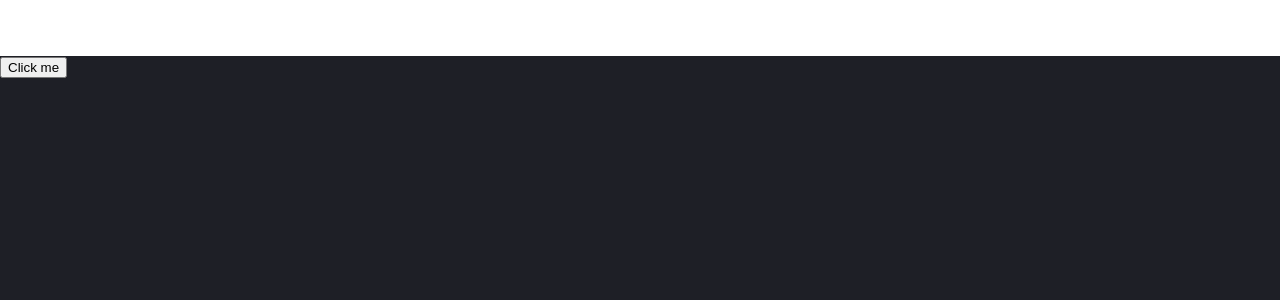
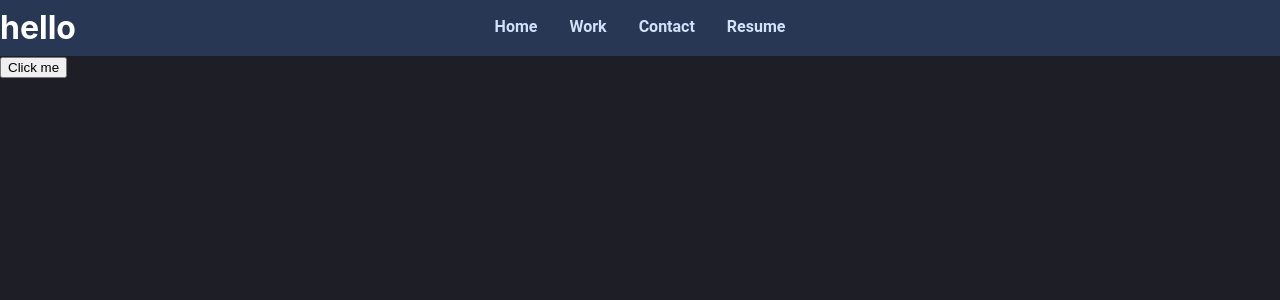
Before and after one commit to alexbeet81/portfolio, a React (Create React App) app: page / in a window 1280 px wide. Shown: the top 300 px of the page. Built offline with nearby package versions, Linux system fonts and the light colour scheme.

Commit message:
created a links in navbar and styled for darkmode

```diff
--- a/src/App.module.css
+++ b/src/App.module.css
@@ -1,17 +1,12 @@
-:root {
-  --bg-color-dark: #1e1f26;
-  --bg-color-light: #fff;
-}
-
 .background {
   height: 100vh;
   width: 100vw;
 }
 
 .backgroundDark {
-  background-color: var(--bg-color-dark);
+  background-color: var(--dark-bg-one);
 }
 
 .backgroundLight {
-  background-color: var(--bg-color-light);
+  background-color: var(--light-bg-one);
 }
--- a/src/Components/UI/NavBar.js
+++ b/src/Components/UI/NavBar.js
@@ -1,7 +1,18 @@
-import classes from './NavBar.module.css'
+import { Fragment } from "react/cjs/react.production.min";
+import classes from "./NavBar.module.css";
 
 const NavBar = () => {
-  return <div className={`${classes.navbar} ${classes.navbarDark}`}></div>
+  return (
+    <Fragment>
+      <h1 className={classes.test}>hello</h1>
+      <div className={`${classes.navbar} ${classes.navbarDark}`}>
+        <a href="#home">Home</a>
+        <a href="#work">Work</a>
+        <a href="#contact">Contact</a>
+        <a href="#resume">Resume</a>
+      </div>
+    </Fragment>
+  );
 };
 
 export default NavBar;
--- a/src/Components/UI/NavBar.module.css
+++ b/src/Components/UI/NavBar.module.css
@@ -1,12 +1,46 @@
-:root {
-  --navbar-background-dark: #283754;
-}
-
 .navbar {
+  position: relative;
+  display: flex;
+  justify-content: center;
   width: 100vw;
   height: 3.5rem;
+  overflow: hidden;
 }
 
 .navbarDark {
-  background-color: var(--bg-color-light);
+  background-color: var(--dark-bg-two);
 }
+
+.navbarDark a {
+  color: var(--dark-text-two);
+  border-bottom: 3px solid transparent;
+}
+
+.navbarDark a:hover {
+  border-bottom: 3px solid var(--dark-highlight);
+}
+
+.navbar a {
+  display: block;
+  font-family: 'Roboto';
+  text-decoration: none;
+  font-size: 1rem;
+  padding: 1rem;
+  align-self: center;
+  font-weight: bold;
+  cursor: pointer;
+  transition: all 0.3s ease-in-out;
+}
+
+.navbarItem:hover {
+  color: var(--dark-highlight);
+}
+
+.test {
+  color: white;
+  position: absolute;
+  top: 0;
+  left: 0;
+  z-index: 10;
+  margin-top: 0.5rem;
+}
--- a/src/index.css
+++ b/src/index.css
@@ -1,3 +1,16 @@
+:root {
+  --dark-bg-one: #1e1f26;
+  --dark-bg-two: #283754;
+  --dark-text-one: #ffffff;
+  --dark-text-two: #d0e2f9;
+  --dark-highlight: #e5dd52;
+  --light-bg-one: #ffffff;
+  --light-bg-two: #f1f2d0;
+  --light-text-one: #03293a;
+  --light-text-two: #03293a;
+  --light-highlight: #f42b1b;
+}
+
 body {
   margin: 0;
   font-family: -apple-system, BlinkMacSystemFont, 'Segoe UI', 'Roboto', 'Oxygen',
```
